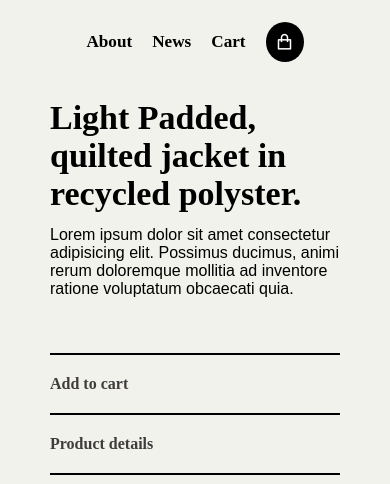
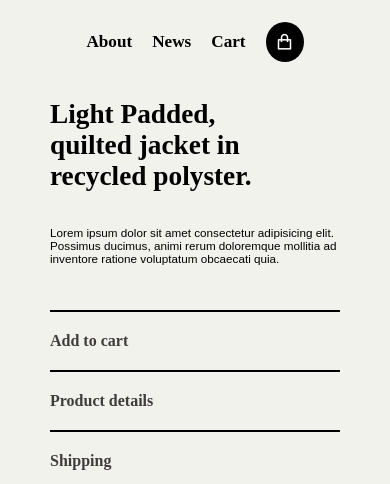
Before and after one commit to jijaji08/grdi_project-2, a plain HTML site: page index.html in a window 390 px wide. Shown: the top 484 px of the page. Drawn offline with nearby package versions, Linux system fonts and the light colour scheme.

Commit message:
Update style.css

```diff
--- a/style.css
+++ b/style.css
@@ -41,6 +41,7 @@ main{
 
 #items2 h2{
     font-size: 50px;
+    /* font-size:3vw; */
     font-weight: 600;
 }
 #items3 p{
@@ -83,7 +84,7 @@ main{
 @media (max-width:600px) {
     main{
         grid-template-columns: 100%;
-        grid-template-rows: 10% 15% 15% 25%;
+        grid-template-rows: 10% 15% 10% 25%;
     }
     .items{
         padding:15px 50px;
@@ -95,9 +96,10 @@ main{
         font-size: 4.4vw;
     }
     #items2 h2{
-        font-size: 34px;
+        font-size: 7vw;
     }
     #items3 p{
+        font-size: 3vw;
         width:100%;
     }
     #items5{
```
